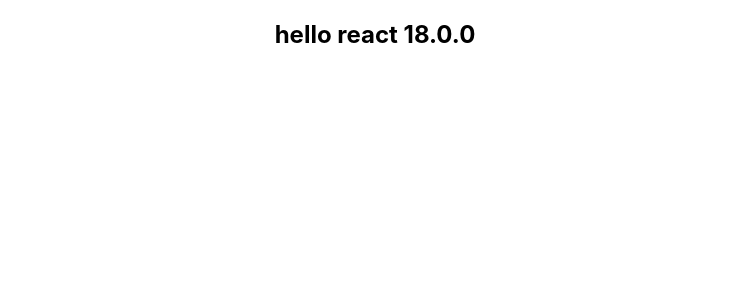
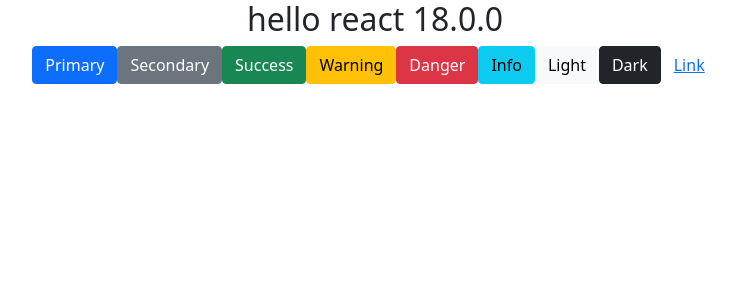
Before and after one commit to sabbirpboss/Safe-Riding, a React (Create React App) app: page / in a window 1280 px wide. Shown: the top 300 px of the page, without its empty margins (265-1001 px from the left). Built offline with nearby package versions, Linux system fonts and the light colour scheme.

Commit message:
react bootstrap working well

```diff
--- a/package.json
+++ b/package.json
@@ -6,7 +6,9 @@
     "@testing-library/jest-dom": "^5.16.3",
     "@testing-library/react": "^12.1.4",
     "@testing-library/user-event": "^13.5.0",
+    "bootstrap": "^5.1.3",
     "react": "^18.0.0",
+    "react-bootstrap": "^2.2.2",
     "react-dom": "^18.0.0",
     "react-router-dom": "^6.3.0",
     "react-scripts": "^2.1.3",
--- a/src/App.js
+++ b/src/App.js
@@ -1,11 +1,23 @@
-import React from 'react';
-import logo from './logo.svg';
-import './App.css';
+import React from "react";
+import logo from "./logo.svg";
+import "./App.css";
+import { Button } from "react-bootstrap";
 
 function App() {
   return (
     <div className="App">
       <h2>hello react 18.0.0</h2>
+      <div>
+        <Button variant="primary">Primary</Button>
+        <Button variant="secondary">Secondary</Button>
+        <Button variant="success">Success</Button>
+        <Button variant="warning">Warning</Button>
+        <Button variant="danger">Danger</Button>
+        <Button variant="info">Info</Button>
+        <Button variant="light">Light</Button>
+        <Button variant="dark">Dark</Button>
+        <Button variant="link">Link</Button>
+      </div>
     </div>
   );
 }
--- a/src/index.js
+++ b/src/index.js
@@ -6,6 +6,7 @@
 import App from "./App";
 import reportWebVitals from "./reportWebVitals";
 import { BrowserRouter } from "react-router-dom";
+import 'bootstrap/dist/css/bootstrap.min.css';
 
 const container = document.getElementById("root");
 const root = ReactDOM.createRoot(container);
```
Also changed, not shown: 1 other file (tests, documents, lock files or other folders).
